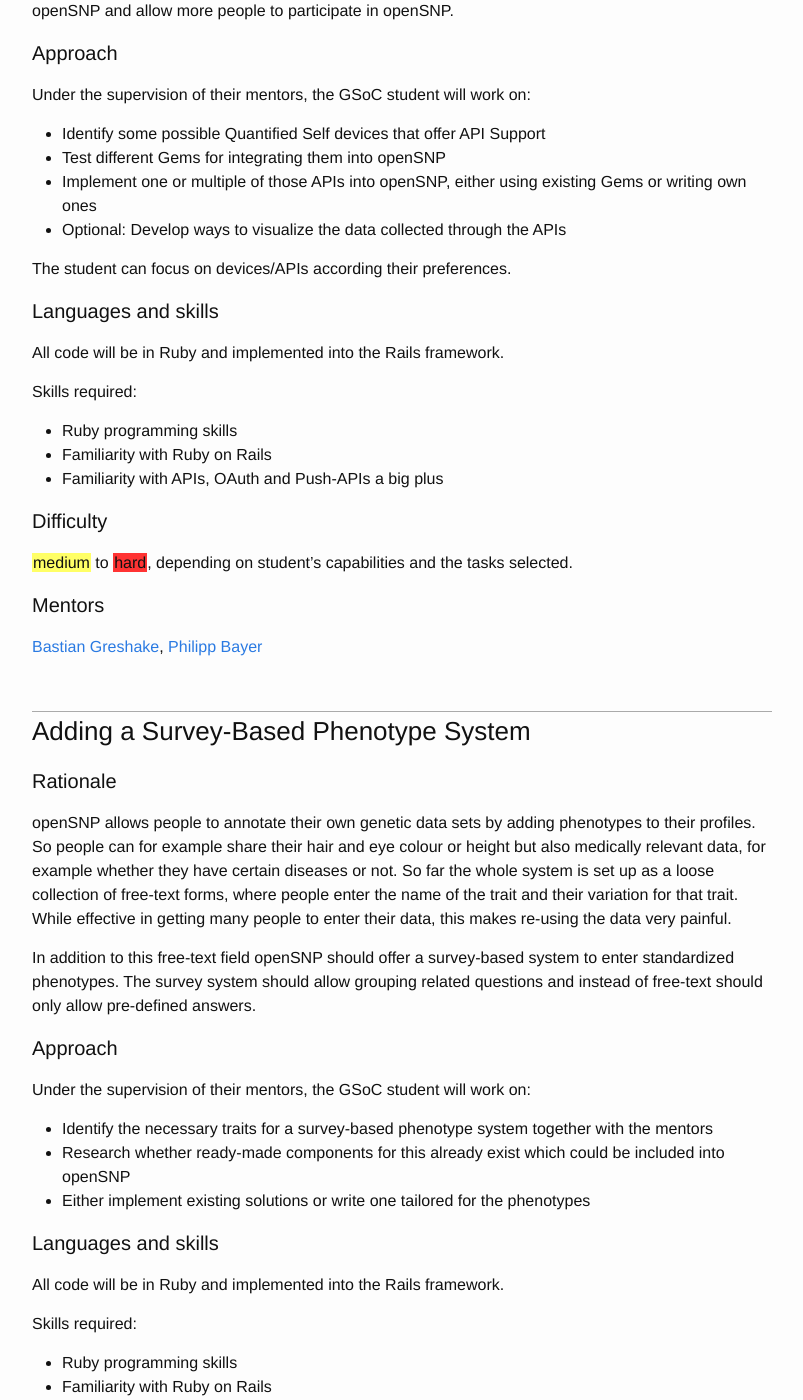
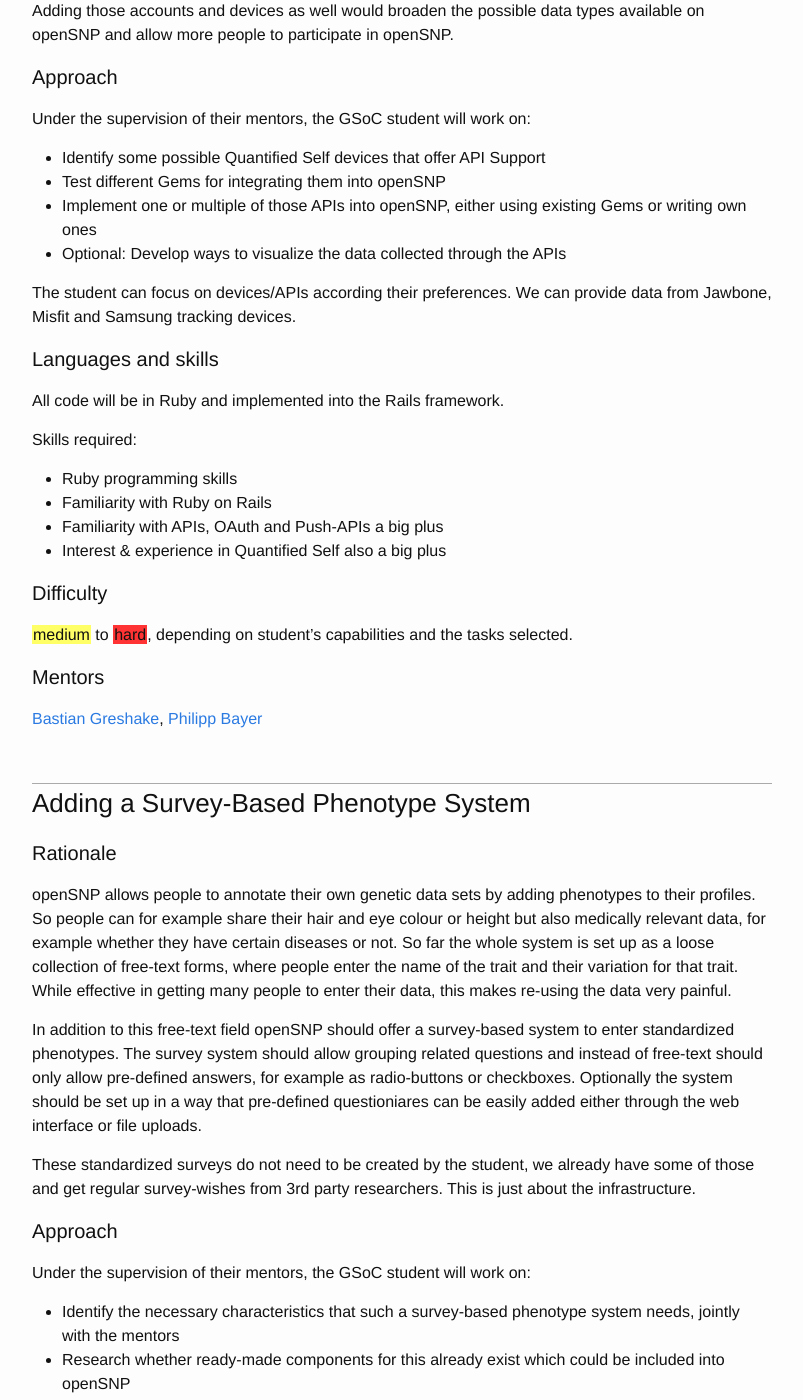
Before and after one commit to OBF/GSoC, a Jekyll site: the page built from 00_ideas.md, in a window 1280 px wide and 1400 px high, scrolled down 15810 px. Shown: the whole window, without its empty margins (238-1041 px from the left). Built offline with Jekyll 4.4.1, drawn with Linux system fonts in a browser that asks for light colours; some of the changed text lies outside the part shown.

Commit message:
draft v2

```diff
--- a/00_ideas.md
+++ b/00_ideas.md
@@ -638,7 +638,7 @@
 So far openSNP allows people to link up their *Fitbit* accounts, thus donating their Activity/Sleep/Weight data
 into the public domain as well. This is achieved by using the Push-API provided by *Fitbit*.
 
-By now there are many more tracking devices around, and many of them (e.g. *Jawbone*, *Misfit*) do offer their own APIs. Adding those accounts as well would broaden the possible data types available on openSNP
+By now there are many more tracking devices around, and many of them (e.g. *Jawbone*, *Misfit*) do offer their own APIs. Similarly apps like *Moves* and many modern phones already do some activity tracking. Adding those accounts and devices as well would broaden the possible data types available on openSNP
 and allow more people to participate in openSNP.
 
 #### Approach
@@ -650,6 +650,7 @@
 * Optional: Develop ways to visualize the data collected through the APIs
 
 The student can focus on devices/APIs according their preferences.
+We can provide data from Jawbone, Misfit and Samsung tracking devices.
 
 #### Languages and skills
 
@@ -660,6 +661,7 @@
 * Ruby programming skills
 * Familiarity with Ruby on Rails
 * Familiarity with APIs, OAuth and Push-APIs a big plus
+* Interest & experience in Quantified Self also a big plus
 
 #### Difficulty
 
@@ -675,12 +677,14 @@
 
 openSNP allows people to annotate their own genetic data sets by adding phenotypes to their profiles. So people can for example share their hair and eye colour or height but also medically relevant data, for example whether they have certain diseases or not. So far the whole system is set up as a loose collection of free-text forms, where people enter the name of the trait and their variation for that trait. While effective in getting many people to enter their data, this makes re-using the data very painful.
 
-In addition to this free-text field openSNP should offer a survey-based system to enter standardized phenotypes. The survey system should allow grouping related questions and instead of free-text should only allow pre-defined answers.
+In addition to this free-text field openSNP should offer a survey-based system to enter standardized phenotypes. The survey system should allow grouping related questions and instead of free-text should only allow pre-defined answers, for example as radio-buttons or checkboxes. Optionally the system should be set up in a way that pre-defined questioniares can be easily added either through the web interface or file uploads.
+
+These standardized surveys do not need to be created by the student, we already have some of those and get regular survey-wishes from 3rd party researchers. This is just about the infrastructure.
 
 #### Approach
 Under the supervision of their mentors, the GSoC student will work on:
 
-* Identify the necessary traits for a survey-based phenotype system together with the mentors
+* Identify the necessary characteristics that such a survey-based phenotype system needs, jointly with the mentors
 * Research whether ready-made components for this already exist which could be included into openSNP
 * Either implement existing solutions or write one tailored for the phenotypes
 
```
